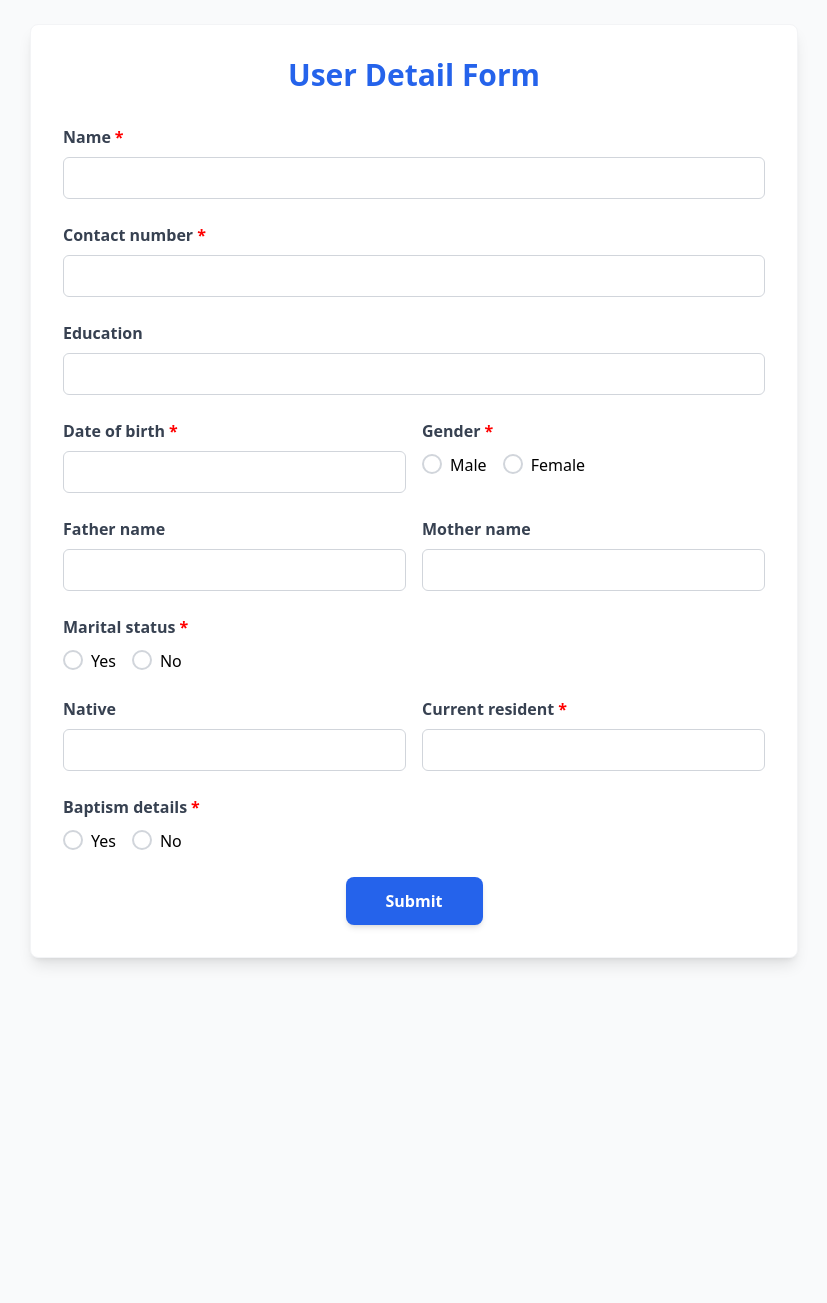
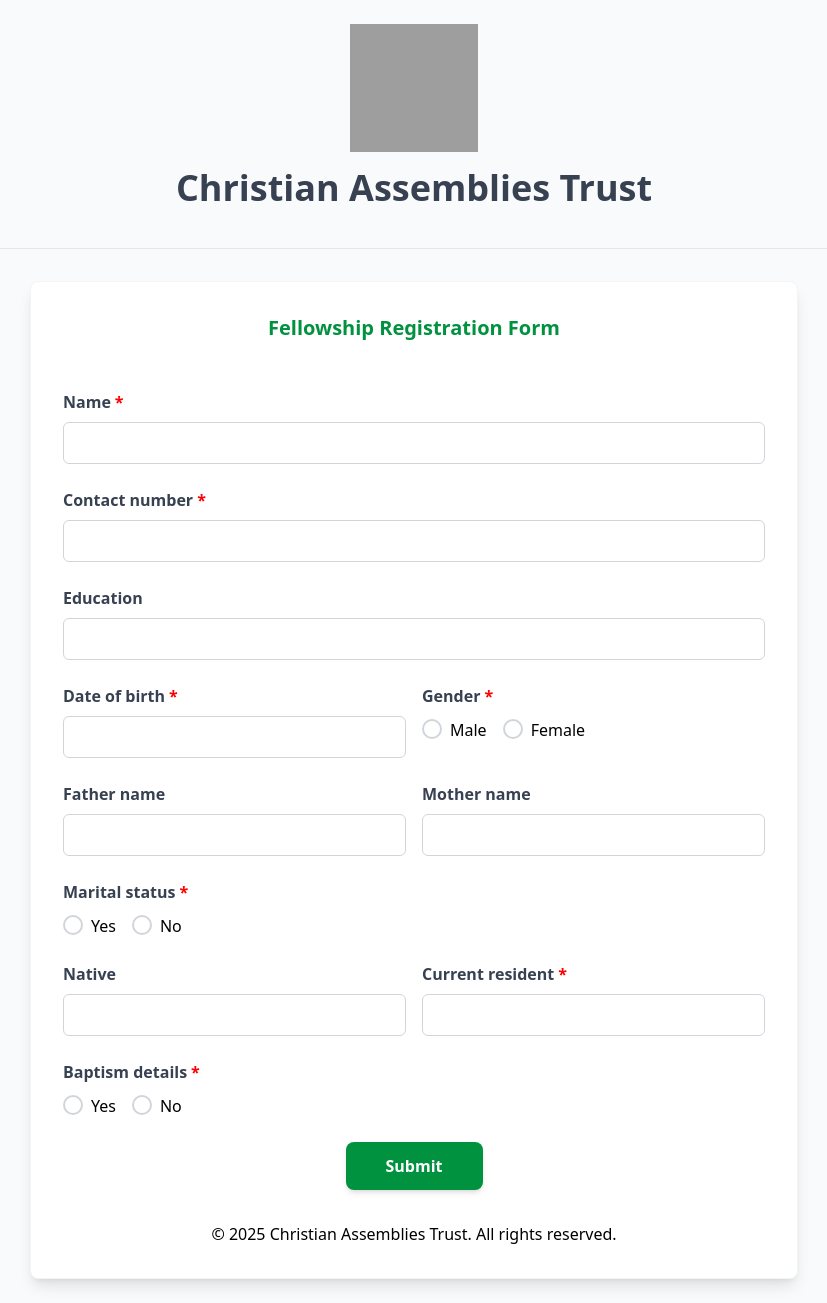
Before and after one commit to amulxc/catform, a Django app: page / in a window 1280 px wide. Shown: the whole page, without its empty margins (226-1053 px from the left). Before the commit the page ends 965 px from the top, so only its background shows below. Run offline with Django 5.2, Linux system fonts and the light colour scheme; some libraries are stand-ins or nearby versions; grey boxes are pictures that could not be loaded.

Commit message:
Enable DEBUG mode in settings.py for development, update user_form.html with new header and styling changes, and add a logo image to static files for improved branding.

```diff
--- a/form/templates/form/user_form.html
+++ b/form/templates/form/user_form.html
@@ -1,4 +1,5 @@
 {% load form_extras %}
+{% load static %}
 
 <!DOCTYPE html>
 <html lang="en">
@@ -41,10 +42,10 @@
             transform: scale(0);
             transition: transform 0.3s ease;
             box-shadow: inset 1em 1em #3b82f6;
-            background-color: #3b82f6;
+            background-color: rgb(1 145 67);
         }
         .radio-item input[type="radio"]:checked {
-            border-color: #3b82f6;
+            border-color: rgb(1 145 67);
         }
         .radio-item input[type="radio"]:checked::before {
             transform: scale(1);
@@ -61,8 +62,15 @@
     </style>
 </head>
 <body class="bg-gray-50 p-6">
+    <header class="flex flex-col items-center justify-center mb-8 border-b pb-8">
+        <img src="https://scontent.fmaa2-2.fna.fbcdn.net/v/t39.30808-1/452519310_851900177030143_2149535540906852065_n.jpg?stp=dst-jpg_s200x200_tt6&_nc_cat=108&ccb=1-7&_nc_sid=2d3e12&_nc_ohc=wpAN2FmHoDMQ7kNvwHQyJVk&_nc_oc=AdlqVAI0mDeFlu3AxzUXsDv01RMKLuUj6idpWL2PbotWx-GGvxes3zirDHLJotKzEySFoF6hCbcWzGw9G9bTZN7d&_nc_zt=24&_nc_ht=scontent.fmaa2-2.fna&_nc_gid=yaTpk1JBpKzX6NGY-RJPCA&oh=00_AfGa-kb8WZ_WY6eH1ROEbXvFpYjH-obrudQmZITi7fAhOg&oe=681D4C5C" alt="CAT Logo" class="w-32 h-32 mb-4">
+        <h2 class="text-4xl font-semibold text-gray-700 mb-2">Christian Assemblies Trust</h2>
+    </header>
     <div class="max-w-3xl mx-auto bg-white shadow-lg rounded-lg p-8 border border-gray-100">
-        <h1 class="text-3xl font-bold mb-8 text-center text-blue-600">User Detail Form</h1>
+        <div class="flex flex-col items-center justify-center mb-8">
+
+            <h1 class="text-xl font-bold text-[#00923f] mb-4">Fellowship Registration Form</h1>
+        </div>
 
         <form method="post" novalidate class="space-y-6">
             {% csrf_token %}
@@ -223,12 +231,16 @@
             </div>
 
             <div class="text-center mt-8">
-                <button type="submit" class="bg-blue-600 hover:bg-blue-700 text-white font-bold py-3 px-10 rounded-lg shadow-md transition duration-300 ease-in-out transform hover:scale-105 focus:outline-none focus:ring-2 focus:ring-blue-500 focus:ring-opacity-50">
+                <button type="submit" class="bg-[#00923f] hover:bg-[#00923f] text-white font-bold py-3 px-10 rounded-lg shadow-md transition duration-300 ease-in-out transform hover:scale-105 focus:outline-none focus:ring-2 focus:ring-blue-500 focus:ring-opacity-50">
                     Submit
                 </button>
             </div>
         </form>
+        <div class="copyright text-center mt-8">
+            <p>&copy; {% now "Y" %} Christian Assemblies Trust. All rights reserved.</p>
+        </div>
     </div>
+
     <script>
        $(document).ready(function() {
             // Datepicker initialization with min date set to January 1, 2000
```
Also changed, not shown: 1 other file.
